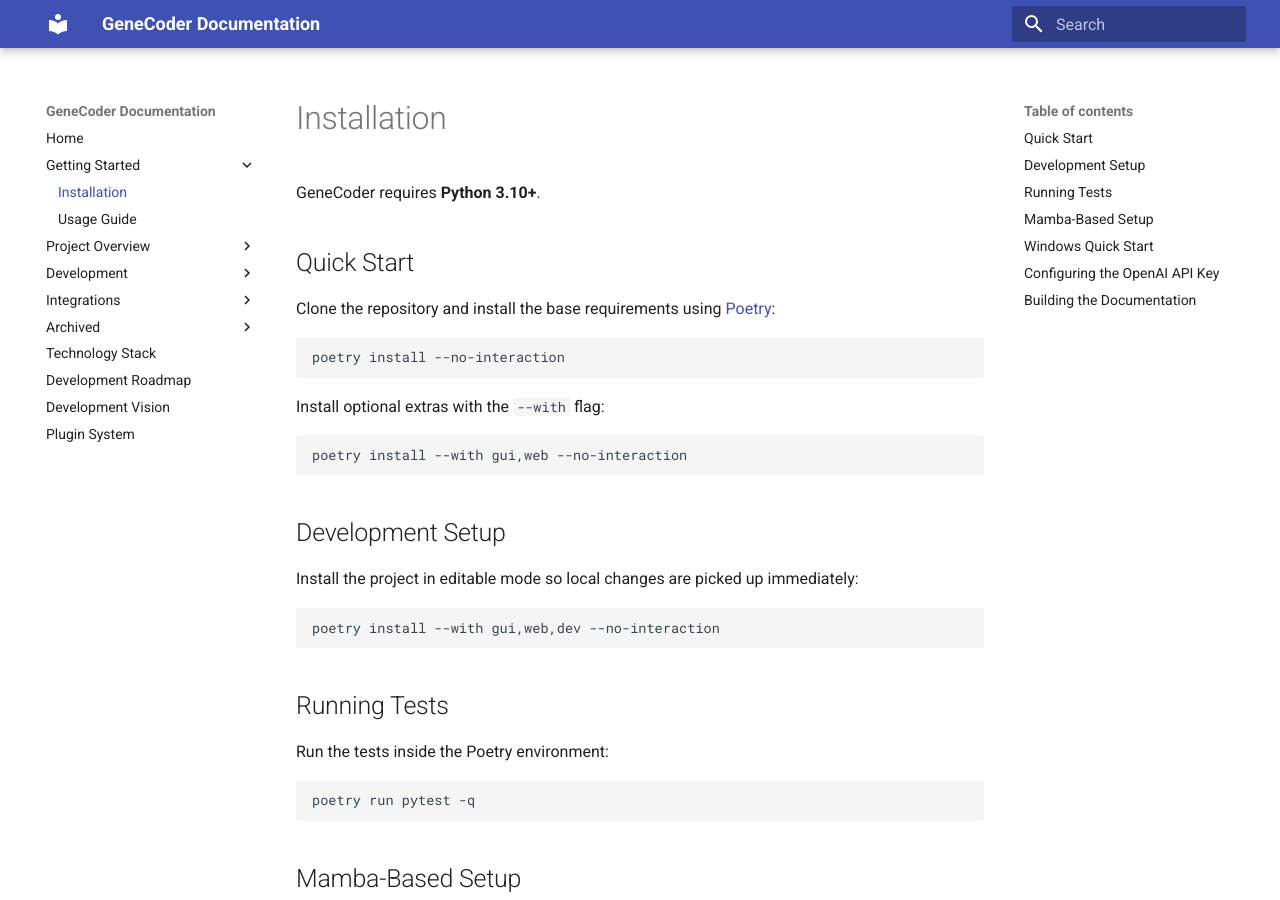
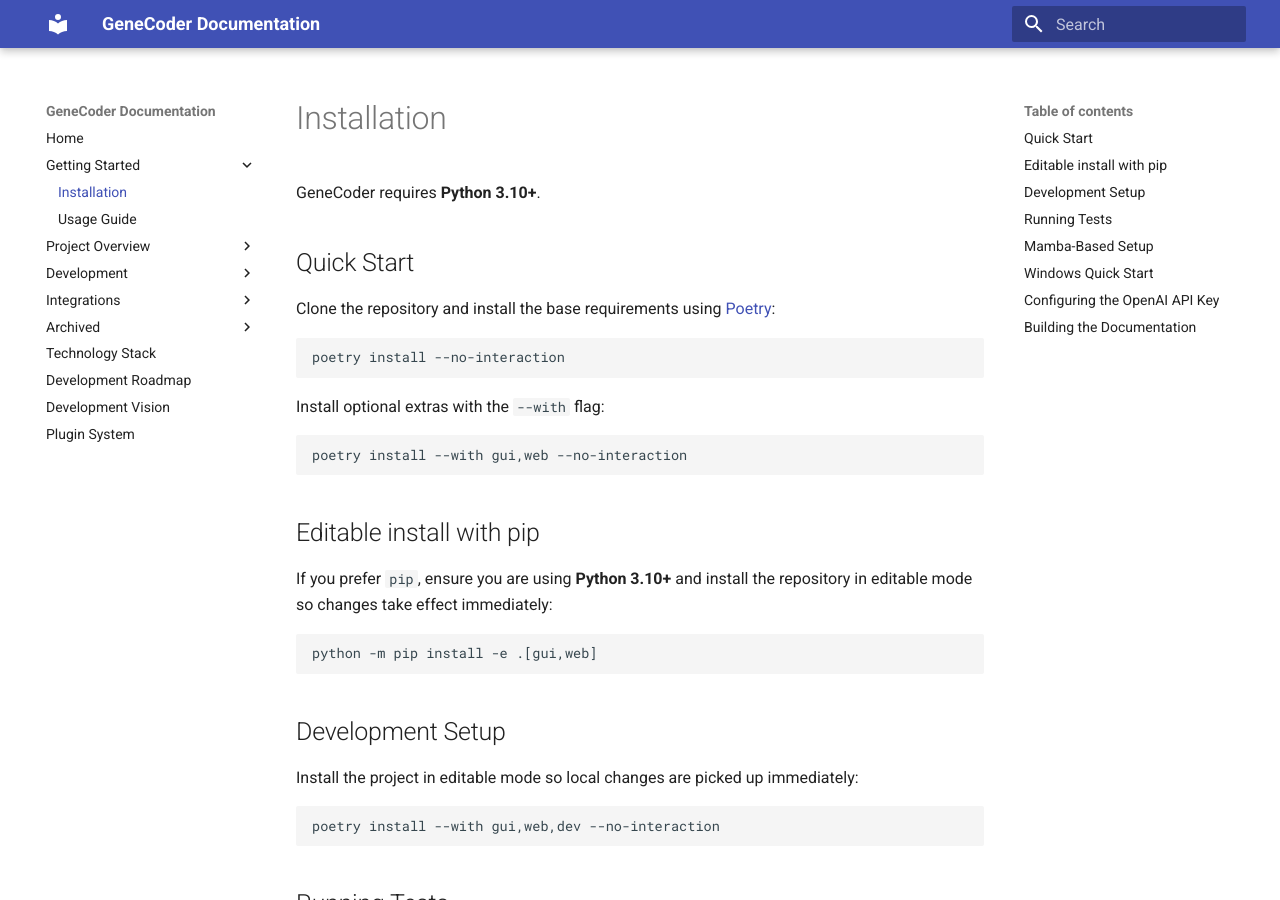
Before and after one commit to d0tTino/GeneCoder, an MkDocs documentation site: the page built from docs/installation.md, in a window 1280 px wide and 900 px high. Built offline with MkDocs 1.6.1 and Material for MkDocs 9.7.7, drawn with Linux system fonts in a browser that asks for light colours.

Commit message:
docs: add pip editable install instructions

````diff
--- a/docs/installation.md
+++ b/docs/installation.md
@@ -15,6 +15,15 @@
 
 ```bash
 poetry install --with gui,web --no-interaction
+```
+
+## Editable install with pip
+
+If you prefer `pip`, ensure you are using **Python 3.10+** and install the
+repository in editable mode so changes take effect immediately:
+
+```bash
+python -m pip install -e .[gui,web]
 ```
 
 ## Development Setup
````
Also changed, not shown: README.md (+7 -0 lines).
